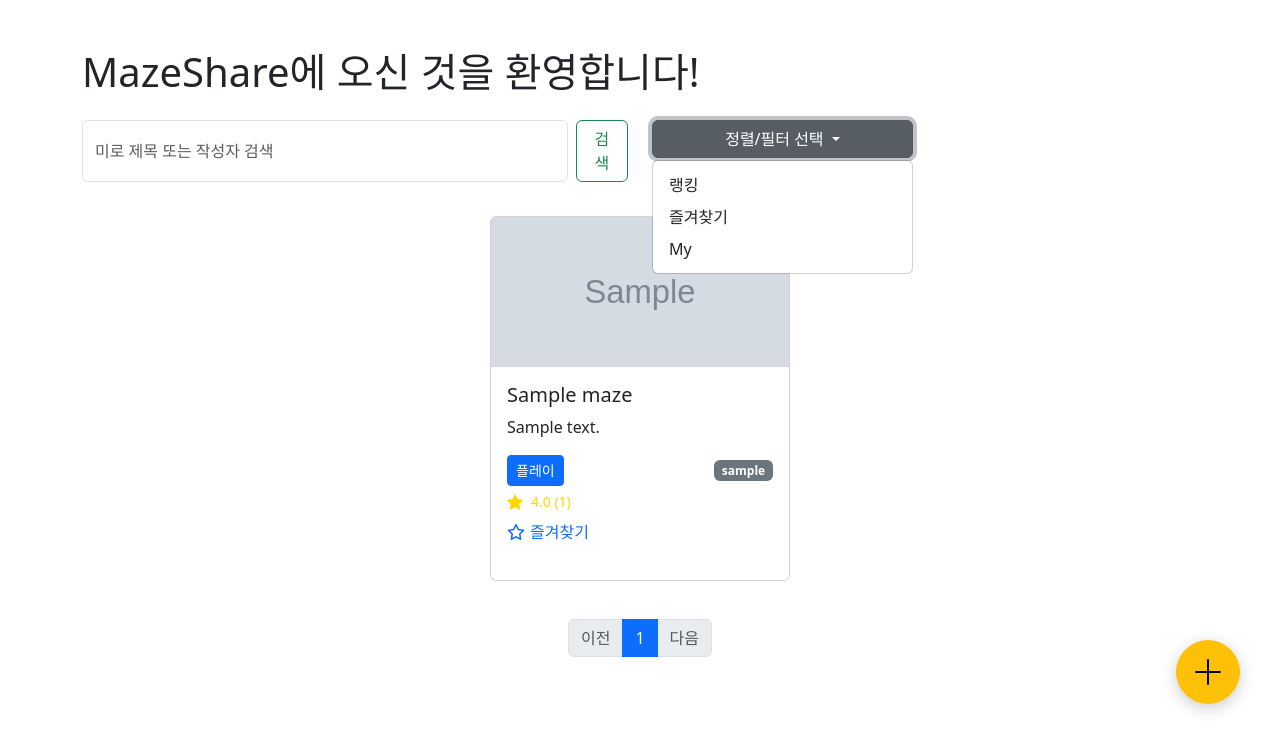
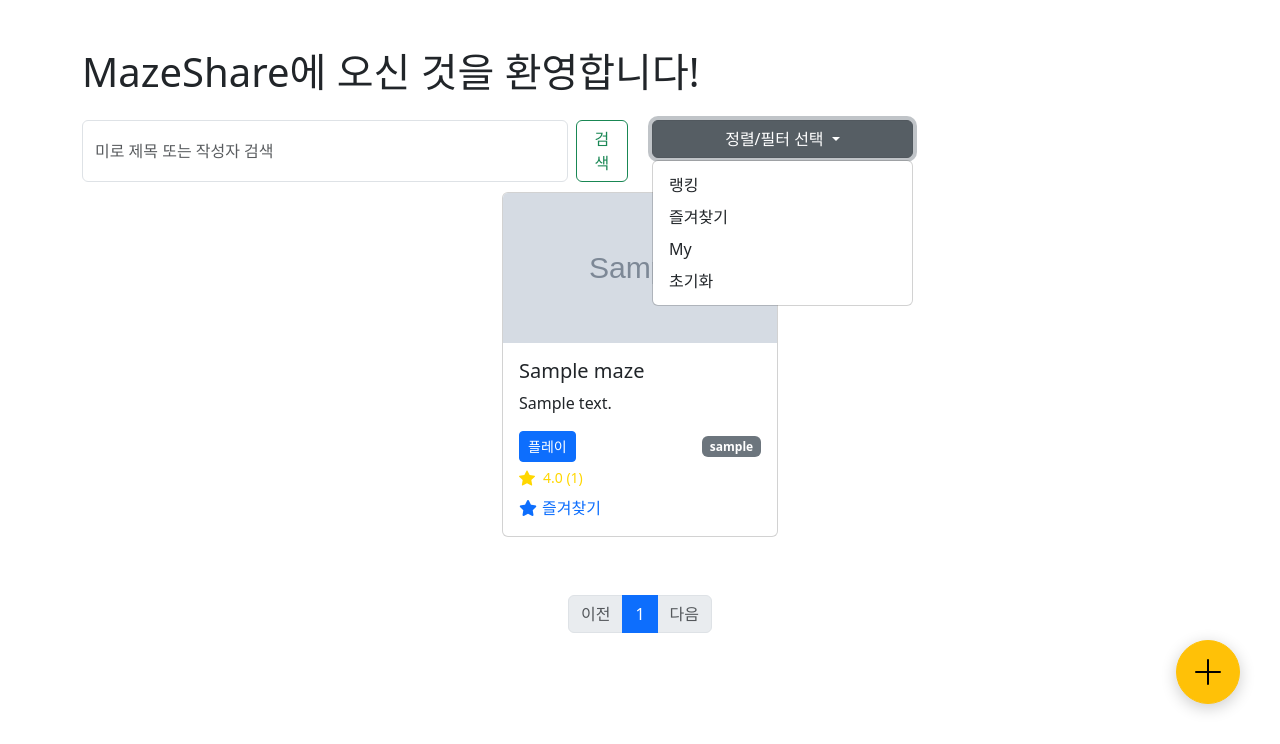
Before and after one commit to GiTae-Kim-kr/GiTae-Kim-kr, a Flask app: page / in a window 1280 px wide, after a click on "정렬/필터 선택". Shown: the part 56-800 px from the top of the page. Run offline with Flask 3, Linux system fonts and the light colour scheme; a user stored in the database is signed in; tables that the repository leaves empty hold one stand-in row (values such as "Sample post"); grey boxes marked "Sample" are stand-in pictures.

Commit message:
Update index.html

```diff
--- a/MazeShare/templates/index.html
+++ b/MazeShare/templates/index.html
@@ -60,6 +60,9 @@
             font-size: 16px;
             margin-right: 5px;
             transition: all 0.3s ease;
+        }
+        .dropdown-item.active {
+            background-color: #e9ecef;
         }
     </style>
 </head>
@@ -151,19 +154,23 @@
                         정렬/필터 선택
                     </button>
                     <ul class="dropdown-menu w-100">
-                        <li><a class="dropdown-item" href="#">랭킹</a></li>
-                        <li><a class="dropdown-item" href="#">즐겨찾기</a></li>
-                        <li><a class="dropdown-item" href="#">My</a></li>
+                        <li><a class="dropdown-item" href="#" onclick="sortByRanking()">랭킹</a></li>
+                        <li><a class="dropdown-item" href="#" onclick="filterByBookmarks()">즐겨찾기</a></li>
+                        <li><a class="dropdown-item" href="#" onclick="filterByMy()">My</a></li>
+                        <li><a class="dropdown-item" href="#" onclick="resetFilters()">초기화</a></li>
                     </ul>
                 </div>
             </div>
         </div>
 
         <!-- 미로 목록 -->
-        <div class="row row-cols-1 row-cols-md-3 g-4 justify-content-center">
+        <div class="row row-cols-1 row-cols-md-3 g-4 justify-content-center" id="mazeList">
             {% for maze in mazes.items %}
-            <div class="col">
-                <div class="card maze-card h-100">
+            <div class="col maze-card"
+                data-rating="{{ (maze.reviews | sum(attribute='rating') / maze.reviews | length) if maze.reviews else 0 }}"
+                data-bookmarked="{{ 'true' if current_user.is_authenticated and maze in current_user.bookmarked_mazes else 'false' }}"
+                data-author="{{ maze.author.username }}">
+                <div class="card h-100">
                     {% if maze.image_path %}
                     <img src="{{ url_for('static', filename=maze.image_path) }}"
                         class="card-img-top"
@@ -188,8 +195,8 @@
                             </button>
                             <span class="badge bg-secondary">{{ maze.author.username }}</span>
                         </div>
-                        <!-- 평균 평점 표시 -->
                         <div class="maze-rating">
+                            <!-- 정상적인 SVG 별 아이콘 -->
                             <svg xmlns="http://www.w3.org/2000/svg" width="16" height="16" fill="currentColor" class="bi bi-star" viewBox="0 0 16 16">
                                 <path d="M3.612 15.443c-.386.198-.824-.149-.746-.592l.83-4.73L.173 6.765c-.329-.314-.158-.888.283-.95l4.898-.696L7.538.792c.197-.39.73-.39.927 0l2.184 4.327 4.898.696c.441.062.612.636.282.95l-3.522 3.356.83 4.73c.078.443-.36.79-.746.592L8 13.187l-4.389 2.256z"/>
                             </svg>
@@ -202,9 +209,8 @@
                                 {% endif %}
                             </span>
                         </div>
-                        <!-- 즐겨찾기 섹션 추가 -->
                         <div class="bookmark-section" onclick="toggleBookmark(this, {{ maze.id }})">
-                            <i class="bookmark-icon far fa-star"></i>
+                            <i class="bookmark-icon {{ 'fa-solid' if current_user.is_authenticated and maze in current_user.bookmarked_mazes else 'fa-regular' }} fa-star"></i>
                             <span>즐겨찾기</span>
                         </div>
                     </div>
@@ -260,7 +266,7 @@
         <div class="modal-dialog modal-lg">
             <div class="modal-content">
                 <div class="modal-header">
-                    <h5 class="modal-title" id="mazeModalLabel">미로 플레이</h5>
+                    <h5 class="modal-title">미로 플레이</h5>
                     <button type="button" class="btn-close" data-bs-dismiss="modal"></button>
                 </div>
                 <div class="modal-body">
@@ -332,31 +338,86 @@
             });
         }
 
+        // 정렬/필터 기능
+        function sortByRanking() {
+            const container = document.getElementById('mazeList');
+            const cards = Array.from(container.getElementsByClassName('maze-card'));
+
+            cards.sort((a, b) => {
+                const aRating = parseFloat(a.dataset.rating) || 0;
+                const bRating = parseFloat(b.dataset.rating) || 0;
+                return bRating - aRating;
+            });
+
+            cards.forEach(card => container.appendChild(card));
+            setActiveFilter('랭킹');
+        }
+
+        function filterByBookmarks() {
+            {% if not current_user.is_authenticated %}
+                alert('로그인이 필요합니다!');
+                return;
+            {% endif %}
+
+            const cards = document.getElementsByClassName('maze-card');
+            Array.from(cards).forEach(card => {
+                card.style.display = card.dataset.bookmarked === 'true' ? '' : 'none';
+            });
+            setActiveFilter('즐겨찾기');
+        }
+
+        function filterByMy() {
+            {% if not current_user.is_authenticated %}
+                alert('로그인이 필요합니다!');
+                return;
+            {% endif %}
+
+            const cards = document.getElementsByClassName('maze-card');
+            Array.from(cards).forEach(card => {
+                card.style.display = card.dataset.author === "{{ current_user.username }}" ? '' : 'none';
+            });
+            setActiveFilter('My');
+        }
+
+        function resetFilters() {
+            const cards = document.getElementsByClassName('maze-card');
+            Array.from(cards).forEach(card => {
+                card.style.display = '';
+            });
+            setActiveFilter('');
+            location.reload(); // 초기 상태 완전 복원 (필터/정렬 모두 해제)
+        }
+
+        function setActiveFilter(filterName) {
+            document.querySelectorAll('.dropdown-item').forEach(item => {
+                item.classList.remove('active');
+                if(item.textContent === filterName) {
+                    item.classList.add('active');
+                }
+            });
+        }
+
         // 즐겨찾기 토글 함수
         function toggleBookmark(element, mazeId) {
+            {% if not current_user.is_authenticated %}
+                alert('로그인이 필요합니다!');
+                return;
+            {% endif %}
+
             const icon = element.querySelector('.bookmark-icon');
-            const isActive = icon.classList.contains('fa-solid');
+            const card = element.closest('.maze-card');
 
-            // 아이콘 상태 변경
-            icon.classList.toggle('fa-regular');
-            icon.classList.toggle('fa-solid');
-
-            // 서버와 통신 (예시)
             fetch(`/toggle_bookmark/${mazeId}`, {
                 method: 'POST',
-                headers: {
-                    'Content-Type': 'application/json',
-                },
-                body: JSON.stringify({ is_bookmarked: !isActive })
+                headers: { 'Content-Type': 'application/json' },
             })
             .then(response => response.json())
             .then(data => {
                 if(data.success) {
-                    // 성공 시 추가 작업 가능
-                } else {
-                    // 실패 시 아이콘 상태 롤백
                     icon.classList.toggle('fa-regular');
                     icon.classList.toggle('fa-solid');
+                    card.dataset.bookmarked =
+                        card.dataset.bookmarked === 'true' ? 'false' : 'true';
                 }
             });
         }
```
